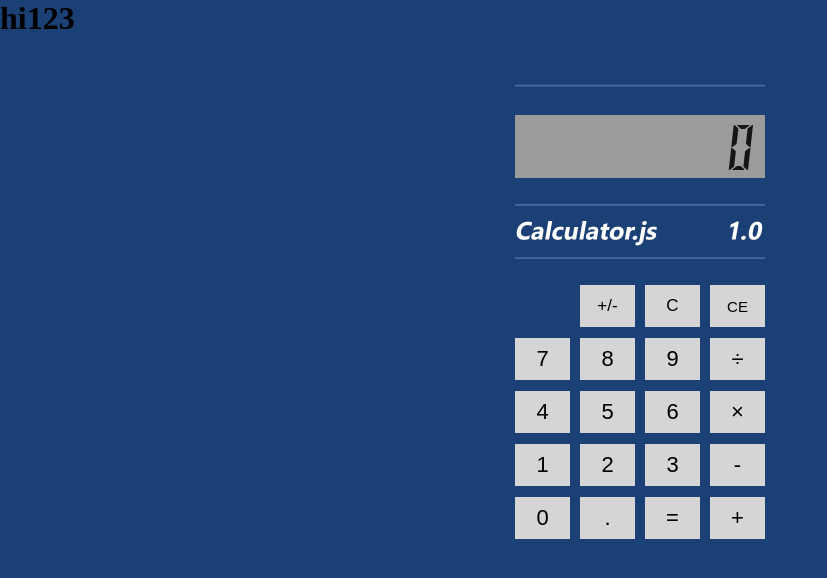
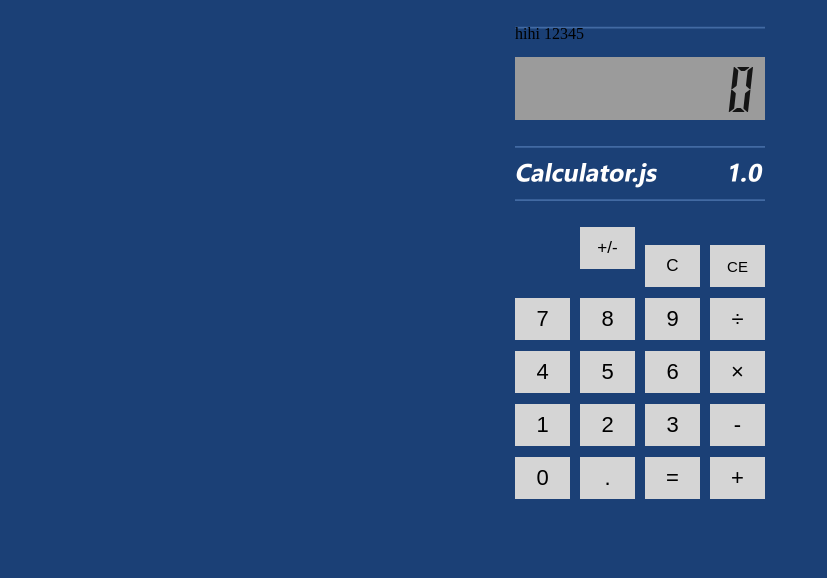
Before and after one commit to cswclui/MyCalc, a website: page public/index.html in a window 1280 px wide. Shown: the whole page, without its empty margins (0-827 px from the left). Drawn offline with Linux system fonts and the light colour scheme.

Commit message:
Update index.html

```diff
--- a/public/index.html
+++ b/public/index.html
@@ -224,11 +224,12 @@
     </script>
   </head>
   <body onLoad="setValue(0)">
-     <h1> hi123</h1>
+
     <div class="container">
       <div id="results">
         <div id="result"><span class="digit0">0</span></div>
         <button id="sign" onClick="signPressed()">+/-</button>
+         hihi 12345
       </div>
 
       <div id="loading" style="visibility:hidden"></div>
```
